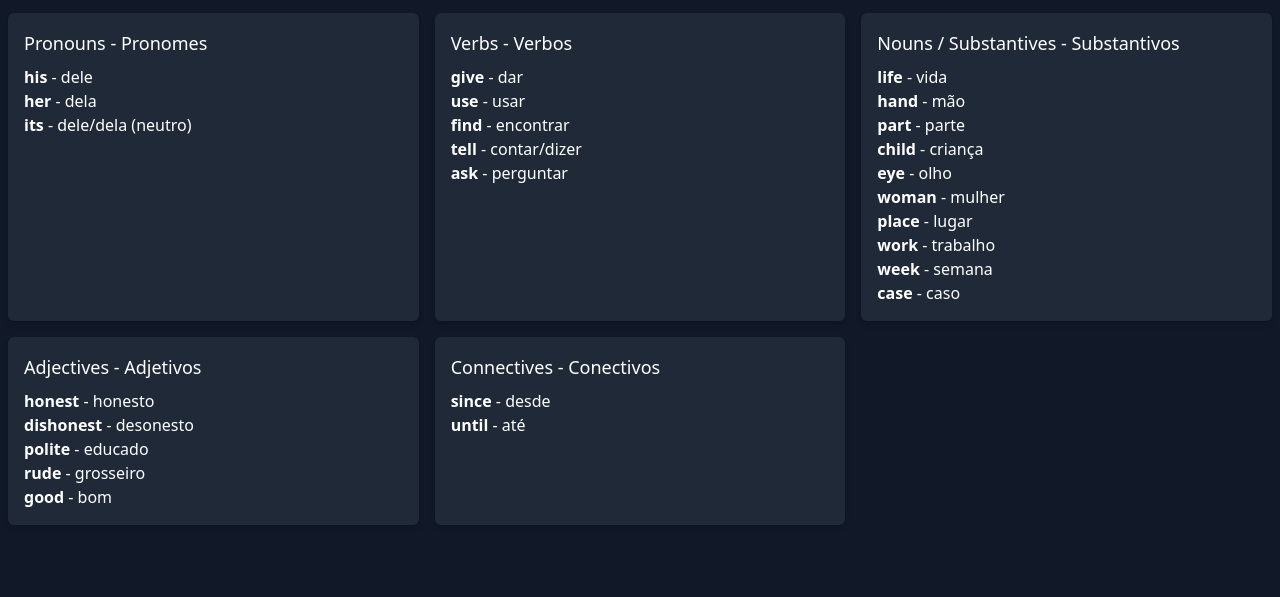
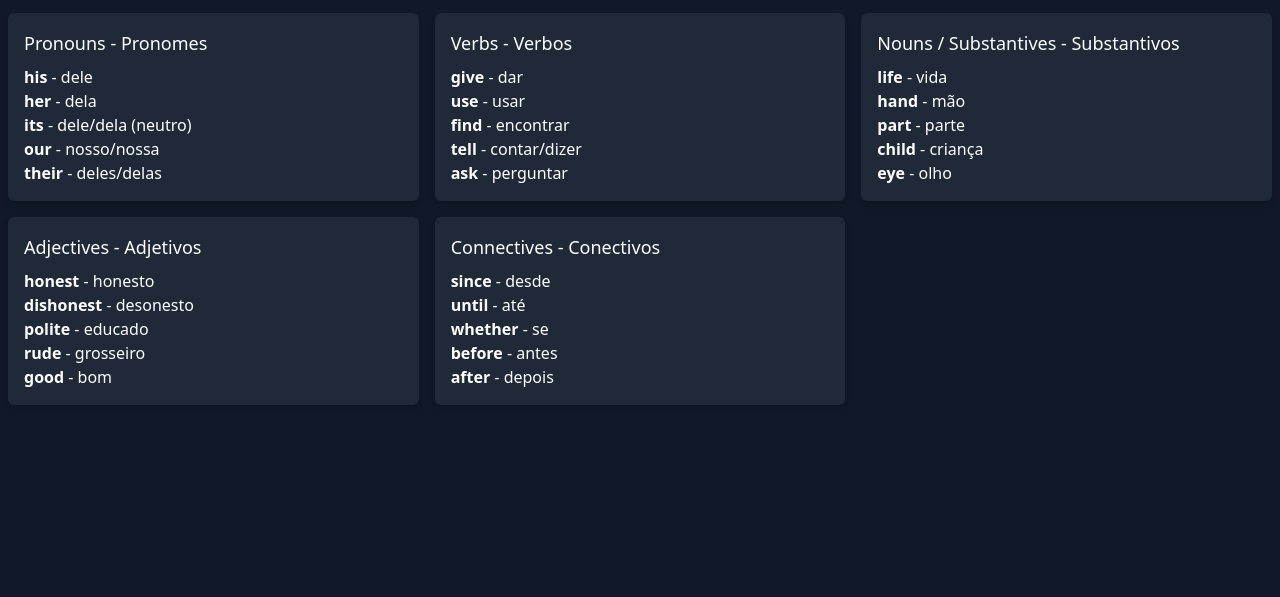
Before and after one commit to phricardo/daily-english-words, a plain HTML site: page index.html in a window 1280 px wide. Shown: the part 203-800 px from the top of the page. Drawn offline with nearby package versions, Linux system fonts and the light colour scheme.

Commit message:
feat: add daily seed logic for deterministic word selection

```diff
--- a/assets/scripts/index.js
+++ b/assets/scripts/index.js
@@ -56,12 +56,24 @@ export const fetchSavedWords = () => {
 
   const seed = getSeedForDay();
 
+  const maxWords = 5;
+
   const words = {
-    verbs: getDeterministicDictionaryWords(verbs, 5, seed, 1),
-    pronouns: getDeterministicDictionaryWords(pronouns, 3, seed, 2),
-    adjectives: getDeterministicDictionaryWords(adjectives, 5, seed, 3),
-    connectives: getDeterministicDictionaryWords(connectives, 2, seed, 4),
-    substantives: getDeterministicDictionaryWords(substantives, 10, seed, 5),
+    verbs: getDeterministicDictionaryWords(verbs, maxWords, seed, 1),
+    pronouns: getDeterministicDictionaryWords(pronouns, maxWords, seed, 2),
+    adjectives: getDeterministicDictionaryWords(adjectives, maxWords, seed, 3),
+    connectives: getDeterministicDictionaryWords(
+      connectives,
+      maxWords,
+      seed,
+      4
+    ),
+    substantives: getDeterministicDictionaryWords(
+      substantives,
+      maxWords,
+      seed,
+      5
+    ),
     createdAt: currentDay,
   };
 
--- a/index.html
+++ b/index.html
@@ -23,6 +23,9 @@
         letter-spacing: 0.2rem;
         font-family: "Consolas", "Franklin Gothic Medium", "Arial Narrow", Arial,
           sans-serif;
+      }
+      .hover-border-1rem:hover {
+        border: 0.125rem solid #89cff0;
       }
     </style>
   </head>
@@ -51,17 +54,23 @@
 
     <main class="container mx-auto min-h-screen py-4 p-2">
       <div class="grid grid-cols-1 sm:grid-cols-2 lg:grid-cols-3 gap-4">
-        <div class="bg-gray-800 shadow-md rounded-md p-4">
+        <div
+          class="bg-gray-800 shadow-md rounded-md p-4 transition duration-300 transform hover:scale-105 hover-border-1rem"
+        >
           <h2 class="text-lg font-light mb-2">Pronouns - Pronomes</h2>
           <ul id="pronouns-list" class="list-none list-inside text-base"></ul>
         </div>
 
-        <div class="bg-gray-800 shadow-md rounded-md p-4">
+        <div
+          class="bg-gray-800 shadow-md rounded-md p-4 transition duration-300 transform hover:scale-105 hover-border-1rem"
+        >
           <h2 class="text-lg font-light mb-2">Verbs - Verbos</h2>
           <ul id="verbs-list" class="list-none list-inside text-base"></ul>
         </div>
 
-        <div class="bg-gray-800 shadow-md rounded-md p-4">
+        <div
+          class="bg-gray-800 shadow-md rounded-md p-4 transition duration-300 transform hover:scale-105 hover-border-1rem"
+        >
           <h2 class="text-lg font-light mb-2">
             Nouns / Substantives - Substantivos
           </h2>
@@ -71,12 +80,16 @@
           ></ul>
         </div>
 
-        <div class="bg-gray-800 shadow-md rounded-md p-4">
+        <div
+          class="bg-gray-800 shadow-md rounded-md p-4 transition duration-300 transform hover:scale-105 hover-border-1rem"
+        >
           <h2 class="text-lg font-light mb-2">Adjectives - Adjetivos</h2>
           <ul id="adjectives-list" class="list-none list-inside text-base"></ul>
         </div>
 
-        <div class="bg-gray-800 shadow-md rounded-md p-4">
+        <div
+          class="bg-gray-800 shadow-md rounded-md p-4 transition duration-300 transform hover:scale-105 hover-border-1rem"
+        >
           <h2 class="text-lg font-light mb-2">Connectives - Conectivos</h2>
           <ul
             id="connectives-list"
```
